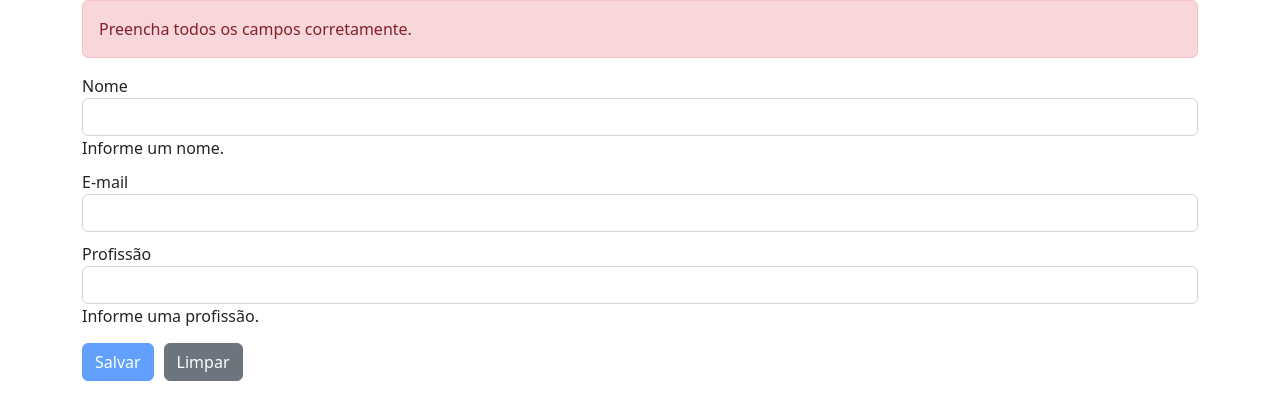
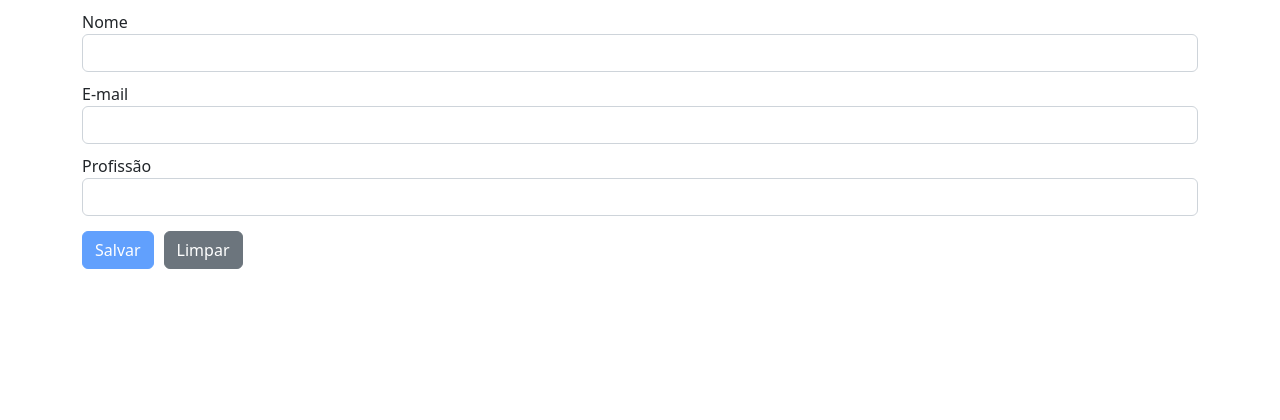
Before and after one commit to robertocajueiro/formulario-angular, an Angular app: page / in a window 1280 px wide. Shown: the top 420 px of the page. Built offline with nearby package versions, Linux system fonts and the light colour scheme.

Commit message:
12.10. Rastreando o estado em controles do formulário

```diff
--- a/src/app/app.component.html
+++ b/src/app/app.component.html
@@ -1,6 +1,6 @@
 <div class="container">
 
-  <div *ngIf="usuarioForm.invalid"  class="alert alert-danger">
+  <div *ngIf="usuarioForm.invalid && usuarioForm.dirty"  class="alert alert-danger">
     Preencha todos os campos corretamente.
   </div>
 
@@ -10,8 +10,14 @@
       <input type="text" class="form-control" name="primeiroNome"
       [(ngModel)]="cliente.nome" required minlength="10" #nome="ngModel">
 
-      <div *ngIf="nome.hasError('required')">Informe um nome.</div>
-      <div  *ngIf="nome.hasError('minlength')">O nome deve ser completo.</div>
+    <!--
+      Touched: {{ nome.touched}}<br> // foi tocado
+      Pristine: {{nome.pristine}}<br>
+      Dirty: {{nome.dirty}} // esta sujo
+    -->
+
+      <div *ngIf="nome.hasError('required') && nome.touched">Informe um nome.</div>
+      <div  *ngIf="nome.hasError('minlength') && nome.touched">O nome deve ser completo.</div>
     </div>
 
     <div class="form-group">
@@ -19,7 +25,7 @@
       <input type="text" class="form-control" name="emailAddress"
       [(ngModel)]="cliente.email" email #email="ngModel">
 
-      <div *ngIf="email.invalid">Informe um e-mail válido.</div>
+      <div *ngIf="email.invalid && email.touched">Informe um e-mail válido.</div>
     </div>
 
     <div class="form-group">
@@ -31,7 +37,7 @@
           [value]="profissao">{{ profissao }}</option>
       </select>
 
-      <div *ngIf="profissao.invalid">Informe uma profissão.</div>
+      <div *ngIf="profissao.invalid && profissao.touched">Informe uma profissão.</div>
     </div>
 
     <button type="submit" class="btn btn-primary"
```
